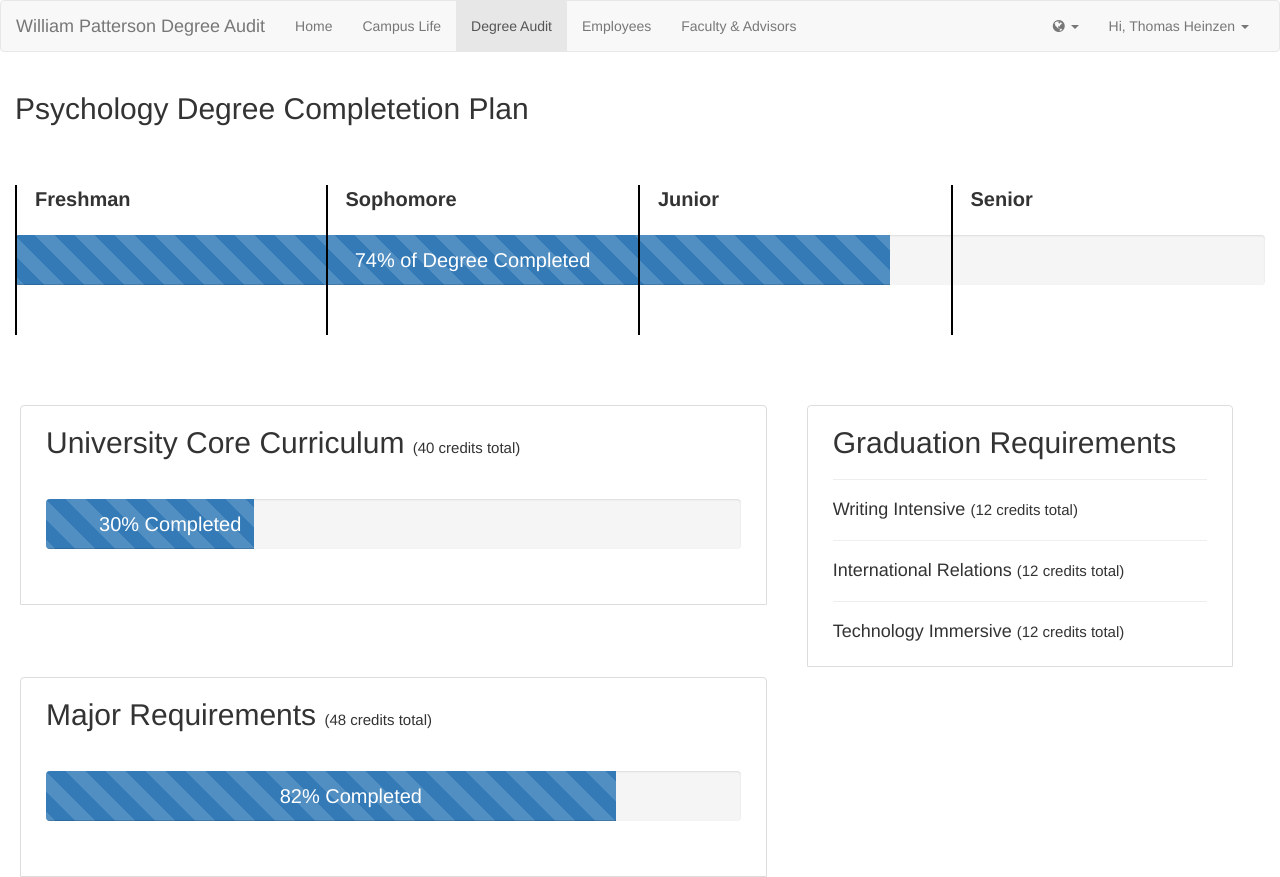
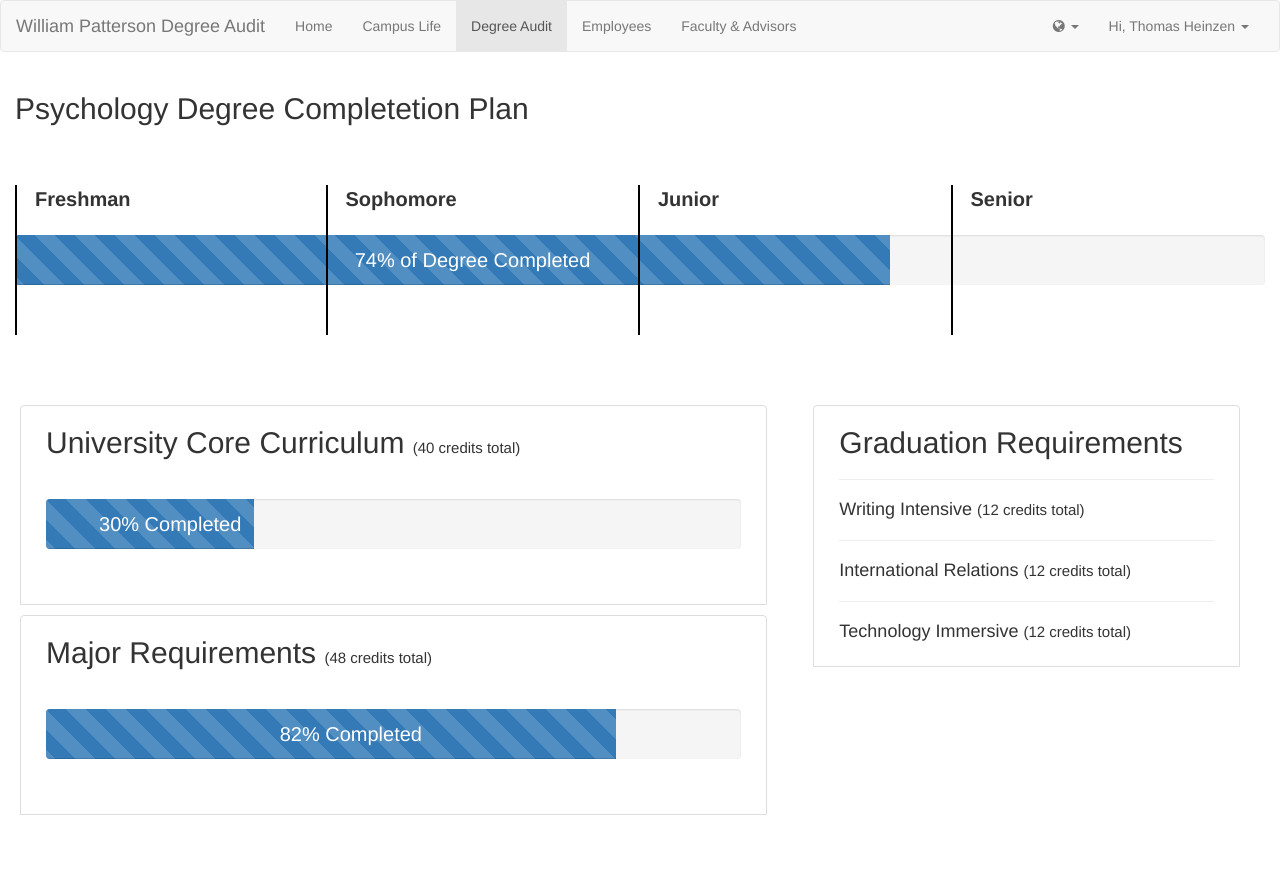
Before and after one commit to verner-dz/degree_app, a plain HTML site: page index.html in a window 1280 px wide. After the commit the page ends 815 px from the top, so only its background shows below. Drawn offline with nearby package versions, Linux system fonts and the light colour scheme.

Commit message:
stuff minimizes a lot better

```diff
--- a/index.html
+++ b/index.html
@@ -308,7 +308,7 @@
           </div>
         </div>
 
-        <div class="core-section col-xs-4" style="margin-left: 40px;">
+        <div class="core-section col-xs-4" style="float: right;  margin-right:40px;">
           <h2>Graduation Requirements</h2>
           <hr>
           <h4 class="collapse-header" data-toggle="collapse" data-target="#writing"> Writing Intensive <span class="headline-subtext">(12 credits total)</span></h4>
@@ -419,11 +419,6 @@
           </div>
         </div>
 
-
-
-      </div>
-
-      <div class="row">
         <div class="core-section col-xs-7" style="margin-left: 20px; margin-top: 10px;">
           <h2 class="collapse-header" data-toggle="collapse" data-target="#major-requirements" id="major-head">Major Requirements <span class="headline-subtext">(48 credits total)</span></h2>
 
@@ -799,7 +794,7 @@
             </div>
           </div>
         </div>
-    </div>
+      </div>
 
     <script>
       $('#major-requirements').on('shown.bs.collapse', function () {
```
